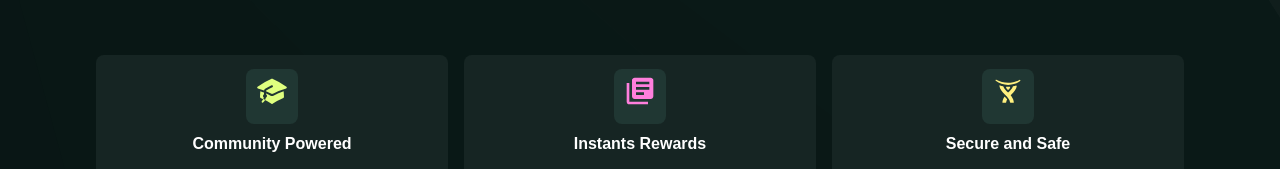
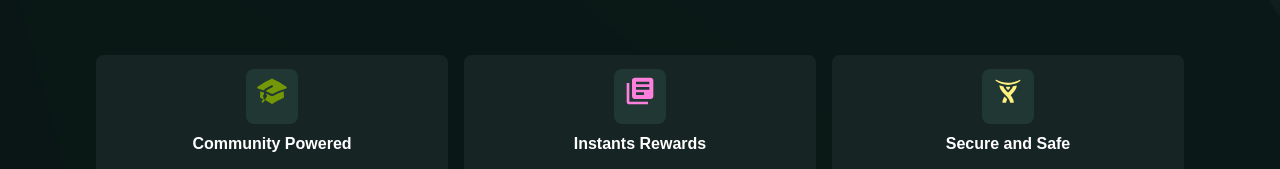
Before and after one commit to El-fonzo/pepe, a React (Create React App) app: page / in a window 1280 px wide. Shown: the part 938-1107 px from the top of the page. Built offline with nearby package versions, Linux system fonts and the light colour scheme.

Commit message:
Update about.css

```diff
--- a/src/component/About/about.css
+++ b/src/component/About/about.css
@@ -24,7 +24,7 @@
     border-radius: var(--border-radius-3);
     background:#162523 ;
 }
-.icon1{color:rgb(223, 255, 127)}
+.icon1{color:rgb(115, 151, 6)}
 .icon2{color:rgb(255, 127, 221)}
 .icon3{color:rgb(255, 240, 127)}
 
```
